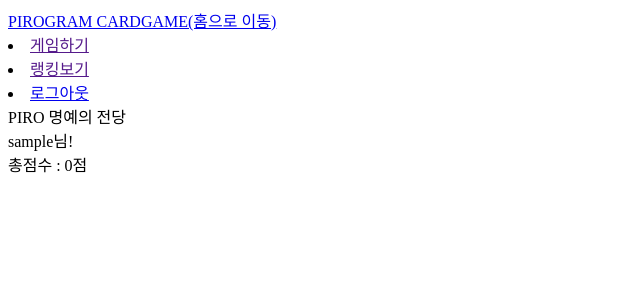
After one commit to hamo-o/Piro17-hw, a Django app: page /game_rank/ in a window 1280 px wide. The commit adds this page. Shown: the top 300 px of the page, without its empty margins (0-640 px from the left). Run offline with Django 4.2, Linux system fonts and the light colour scheme; the visitor is signed in with stand-in values (Sample User, id 1); data comes from the database, SQL or seed files in the repository.

Commit message:
Feat: 랭킹보기

```diff
--- a/cardgame/admin.py
+++ b/cardgame/admin.py
@@ -4,3 +4,7 @@ from . import models
 @admin.register(models.User)
 class CustomUserAdmin(admin.ModelAdmin):
     pass
+
+@admin.register(models.Game)
+class GameAdmin(admin.ModelAdmin):
+    pass
--- /dev/null
+++ b/cardgame/templates/cardgame/game_rank.html
@@ -0,0 +1,24 @@
+<!DOCTYPE html>
+<html lang="ko">
+  <head>
+    <meta charset="UTF-8" />
+    <meta http-equiv="X-UA-Compatible" content="IE=edge" />
+    <meta name="viewport" content="width=device-width, initial-scale=1.0" />
+    <title>4조</title>
+  </head>
+  <body>
+    <nav>
+      <a href="/">PIROGRAM CARDGAME(홈으로 이동)</a>
+      <li><a href="">게임하기</a></li>
+      <li><a href="">랭킹보기</a></li>
+      <li><a href="{% url 'cardgame:log_out' %}">로그아웃</a></li>
+    </nav>
+    <div>
+      <div>PIRO 명예의 전당</div>
+      {% for user in users %}
+      <div>{{ user.username }}님!</div>
+      <div>총점수 : {{ user.point }}점</div>
+      {% endfor %}
+    </div>
+  </body>
+</html>
--- a/cardgame/templates/cardgame/main.html
+++ b/cardgame/templates/cardgame/main.html
@@ -12,7 +12,7 @@
     <p>{{user.username}} 님이 로그인 중</p>
     <li><a href="{% url 'cardgame:log_out' %}">로그아웃</a></li>
     <li><a href="">게임하기</a></li>
-    <li><a href="">랭킹보기</a></li>
+    <li><a href="{% url 'cardgame:game_rank' %}">랭킹보기</a></li>
     <li><a href="">전적보기</a></li>
     {% else %}
     <li><a href="{% url 'cardgame:login' %}">로그인</a></li>
--- a/cardgame/urls.py
+++ b/cardgame/urls.py
@@ -8,4 +8,5 @@ urlpatterns = [
     path("login/", views.LoginView.as_view(), name="login"),
     path("logout/", views.log_out, name="log_out"),
     path("signup/", views.sign_up, name="sign_up"),
+    path("game_rank/", views.game_rank, name="game_rank"),
 ]
--- a/cardgame/views.py
+++ b/cardgame/views.py
@@ -53,3 +53,14 @@ def sign_up(request):
 def log_out(request):
     logout(request)
     return redirect("cardgame:main")
+
+def game_rank(request):
+    if request.user.is_authenticated:
+        users = User.objects.all().order_by('point')
+
+        context = {
+            "users" : users
+        }
+        return render(request, 'cardgame/game_rank.html', context=context)
+    else:
+        return redirect("cardgame:main")
```
Also changed, not shown: cardgame/migrations/0001_initial.py, cardgame/migrations/0002_alter_game_game_status.py, cardgame/migrations/0003_alter_game_game_mode.py (deleted).
